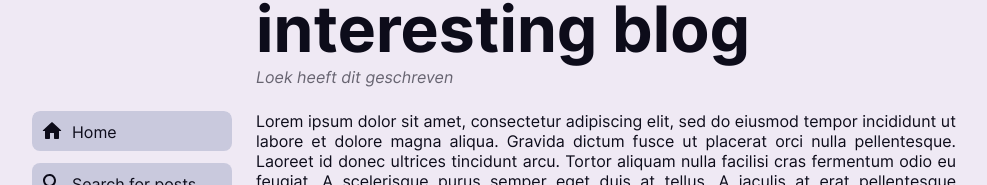
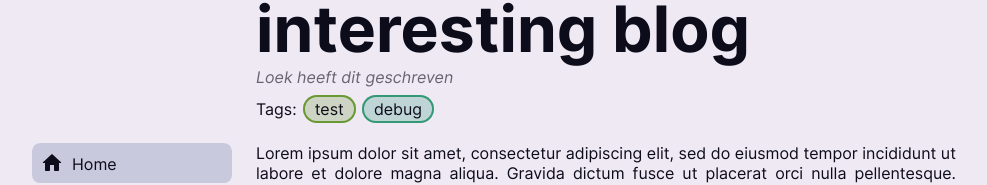
Before and after one commit to lonkaars/blog, a Next.js app: page /post/index in a window 1280 px wide. Shown: the part 183-368 px from the top of the page, without its empty margins (146-1133 px from the left). Built offline with nearby package versions, Linux system fonts and the light colour scheme.

Commit message:
show tags from markdown file :tada:

```diff
--- a/pages/post/[id].tsx
+++ b/pages/post/[id].tsx
@@ -8,6 +8,7 @@ import Navbar from '../../components/navbar';
 // import Button from '../../components/button';
 import Image from '../../components/image';
 import Chapters, { chapter } from '../../components/chapters';
+import Tags from '../../components/tag';
 
 interface ArticleMeta {
 	title?: string;
@@ -42,6 +43,7 @@ export default function Post(props: {
 			<div className="titleWrapper">
 				<h1>{props.meta.title}</h1>
 				<p className="subtile">{props.meta.subtitle}</p>
+				{ props.meta.tags && <Tags tags={props.meta.tags}/> }
 			</div>
 			<div className="navAreaWrapper">
 				<div className="sticky">
```
